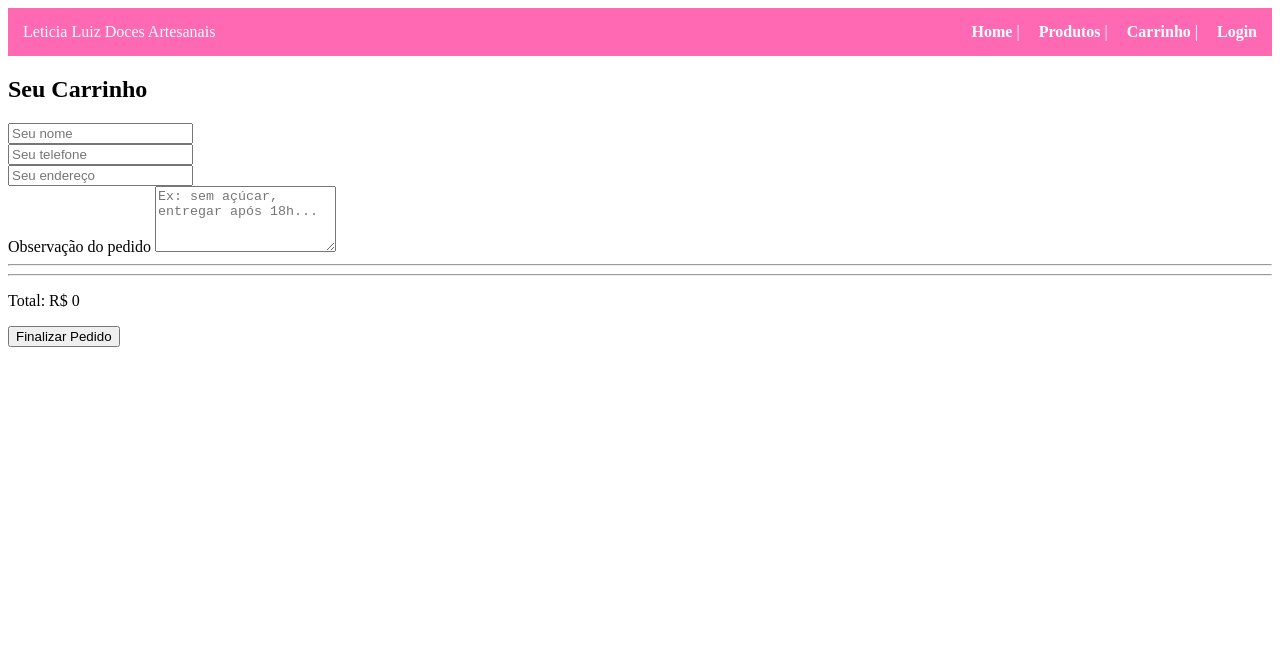
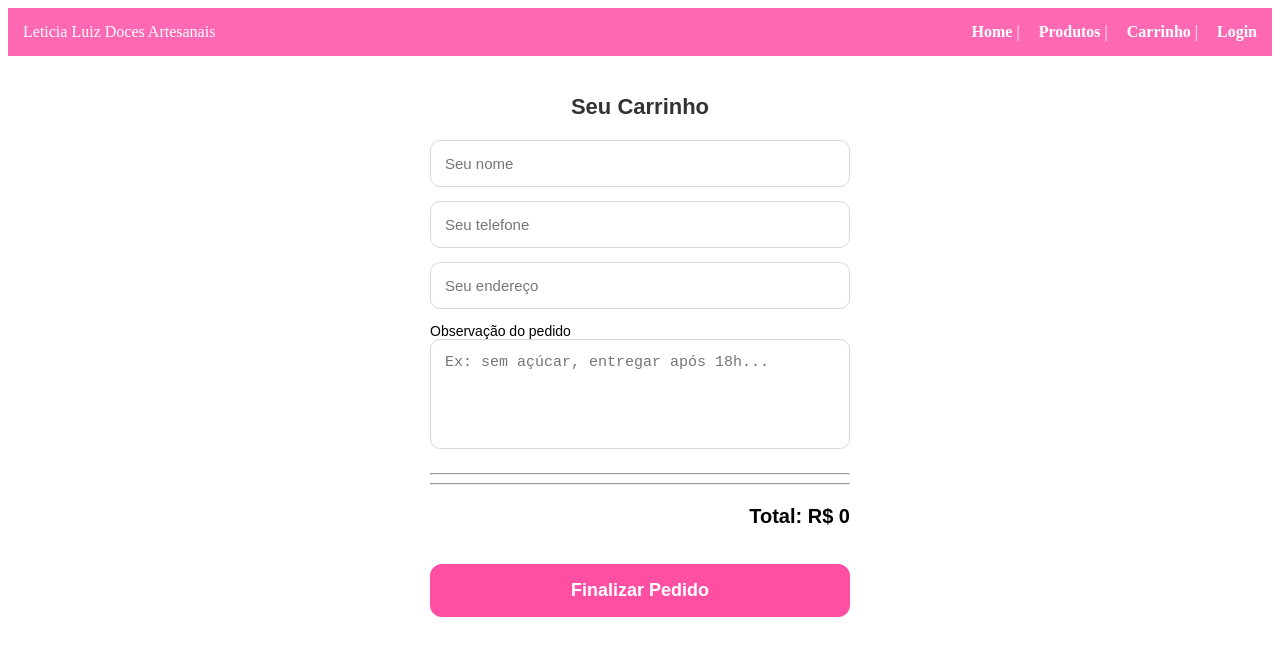
Before and after one commit to dre36dre/cake-front, an Angular app: page /carrinho in a window 1280 px wide. Shown: the top 656 px of the page. Built offline with nearby package versions, Linux system fonts and the light colour scheme.

Commit message:
Carrinho 7

```diff
--- a/src/app/components/carrinho/carrinho.component.css
+++ b/src/app/components/carrinho/carrinho.component.css
@@ -1,8 +1,5 @@
 /* ======== CONTAINER PRINCIPAL ======== */
 
-* {
-  border: 2px solid red !important;
-}
 
 
 .carrinho-page {
--- a/src/app/components/carrinho/carrinho.component.ts
+++ b/src/app/components/carrinho/carrinho.component.ts
@@ -10,8 +10,10 @@ import { environment } from '../../../environments/environments';
   selector: 'app-carrinho',
   standalone: true,
   imports: [CommonModule, FormsModule],
-  templateUrl: './carrinho.component.html'
+  templateUrl: './carrinho.component.html',
+  styleUrls: ['./carrinho.component.css']
 })
+
 export class CarrinhoComponent implements OnInit {
 
   carrinho: Produto[] = [];
```
